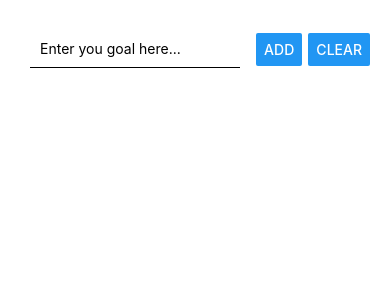
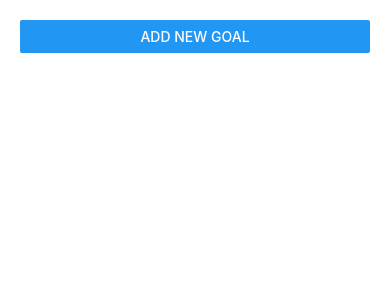
Before and after one commit to bekzodnj/rn-app-sandbox, a React Native app: screen / in a window 390 px wide. Shown: the top 300 px of the page. Built offline with nearby package versions, Linux system fonts and the light colour scheme.

Commit message:
components separated folders

```diff
--- a/App.js
+++ b/App.js
@@ -10,44 +10,57 @@ import {
 } from 'react-native';
 
 import ListItem from './components/ListItem';
+import GoalInput from './components/GoalInput';
+
 export default function App() {
-  const [enteredGoal, setEnteredGoal] = useState('');
   const [courseGoals, setCourseGoals] = useState([]);
+  const [isModalVisible, setIsModalVisible] = useState(false);
 
-  const onChangeHandler = (newGoalText) => {
-    setEnteredGoal(newGoalText);
-  };
-
-  const submitHandler = () => {
+  const submitHandler = (enteredGoal) => {
     enteredGoal &&
       setCourseGoals((currentGoals) => [
         ...currentGoals,
         {
-          key: Math.random().toString(),
+          id: Math.random().toString(),
           value: enteredGoal,
         },
       ]);
+
+    setIsModalVisible(false);
   };
 
   const clearHandler = () => {
     setCourseGoals([]);
   };
 
+  const closeModalHandler = () => {
+    setIsModalVisible(false);
+  };
+
+  const removeGoalHandler = (goalId) => {
+    setCourseGoals((currentGoals) => {
+      return currentGoals.filter((goal) => goal.id !== goalId);
+    });
+  };
+
   return (
     <View style={styles.screen}>
-      <View style={styles.inputContainer}>
-        <TextInput
-          placeholder="Enter you goal here..."
-          style={styles.input}
-          onChangeText={onChangeHandler}
-        />
-        <Button title="ADD" onPress={submitHandler} />
-        <Button title="Clear" onPress={clearHandler} />
-      </View>
-
+      <Button title="Add New Goal" onPress={() => setIsModalVisible(true)} />
+      <GoalInput
+        submitHandler={submitHandler}
+        clearHandler={clearHandler}
+        visible={isModalVisible}
+        onCancel={closeModalHandler}
+      />
       <FlatList
         data={courseGoals}
-        renderItem={(itemData) => <ListItem title={itemData.item.value} />}
+        renderItem={(itemData) => (
+          <ListItem
+            title={itemData.item.value}
+            onDelete={removeGoalHandler}
+            id={itemData.item.id}
+          />
+        )}
       />
     </View>
   );
@@ -57,18 +70,7 @@ const styles = StyleSheet.create({
   screen: {
     padding: 20,
   },
-  inputContainer: {
-    flexDirection: 'row',
-    justifyContent: 'space-between',
-    alignItems: 'center',
-  },
-  input: {
-    borderBottomColor: 'black',
-    borderBottomWidth: 1,
-    padding: 10,
-    margin: 10,
-    width: '60%',
-  },
+
   goalItem: {
     padding: 10,
     borderColor: 'black',
--- /dev/null
+++ b/components/GoalInput.js
@@ -0,0 +1,49 @@
+import React, {useState} from 'react';
+import {StyleSheet, Text, View, Button, TextInput, Modal} from 'react-native';
+
+const GoalInput = ({submitHandler, clearHandler, visible, onCancel}) => {
+  const [enteredGoal, setEnteredGoal] = useState('');
+
+  const onChangeHandler = (newGoalText) => {
+    setEnteredGoal(newGoalText);
+  };
+
+  const onAddHandler = () => {
+    submitHandler(enteredGoal);
+    setEnteredGoal('');
+  };
+
+  return (
+    <Modal visible={visible} animationType="slide">
+      <View style={styles.inputContainer}>
+        <TextInput
+          value={enteredGoal}
+          placeholder="Enter you goal here..."
+          style={styles.input}
+          onChangeText={onChangeHandler}
+        />
+        <View style={{flexDirection: 'row'}}>
+          <Button title="ADD" onPress={onAddHandler} />
+          <Button title="Cancel" color="red" onPress={onCancel} />
+        </View>
+      </View>
+    </Modal>
+  );
+};
+
+const styles = StyleSheet.create({
+  inputContainer: {
+    flex: 1,
+    justifyContent: 'center',
+    alignItems: 'center',
+  },
+  input: {
+    borderBottomColor: 'black',
+    borderBottomWidth: 1,
+    padding: 10,
+    margin: 10,
+    width: '60%',
+  },
+});
+
+export default GoalInput;
--- a/components/ListItem.js
+++ b/components/ListItem.js
@@ -1,12 +1,20 @@
 import React, {useState} from 'react';
 
-import {StyleSheet, View, Text} from 'react-native';
+import {
+  StyleSheet,
+  View,
+  Text,
+  TouchableOpacity,
+  TouchableNativeFeedback,
+} from 'react-native';
 
 const ListItem = (props) => {
   return (
-    <View style={styles.goalItem}>
-      <Text>{props.title}</Text>
-    </View>
+    <TouchableOpacity onPress={props.onDelete.bind(this, props.id)}>
+      <View style={styles.goalItem}>
+        <Text>{props.title}</Text>
+      </View>
+    </TouchableOpacity>
   );
 };
 
```
